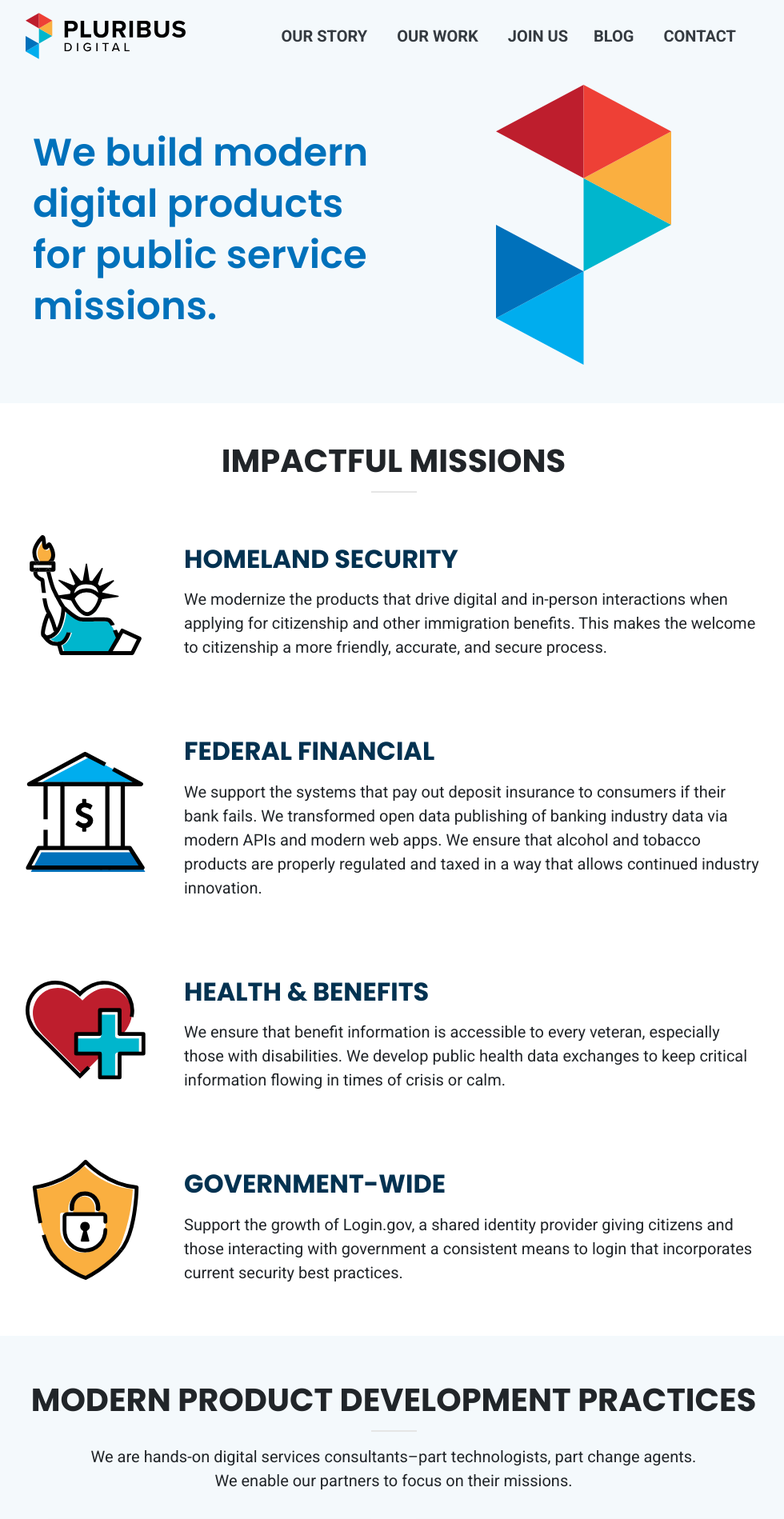
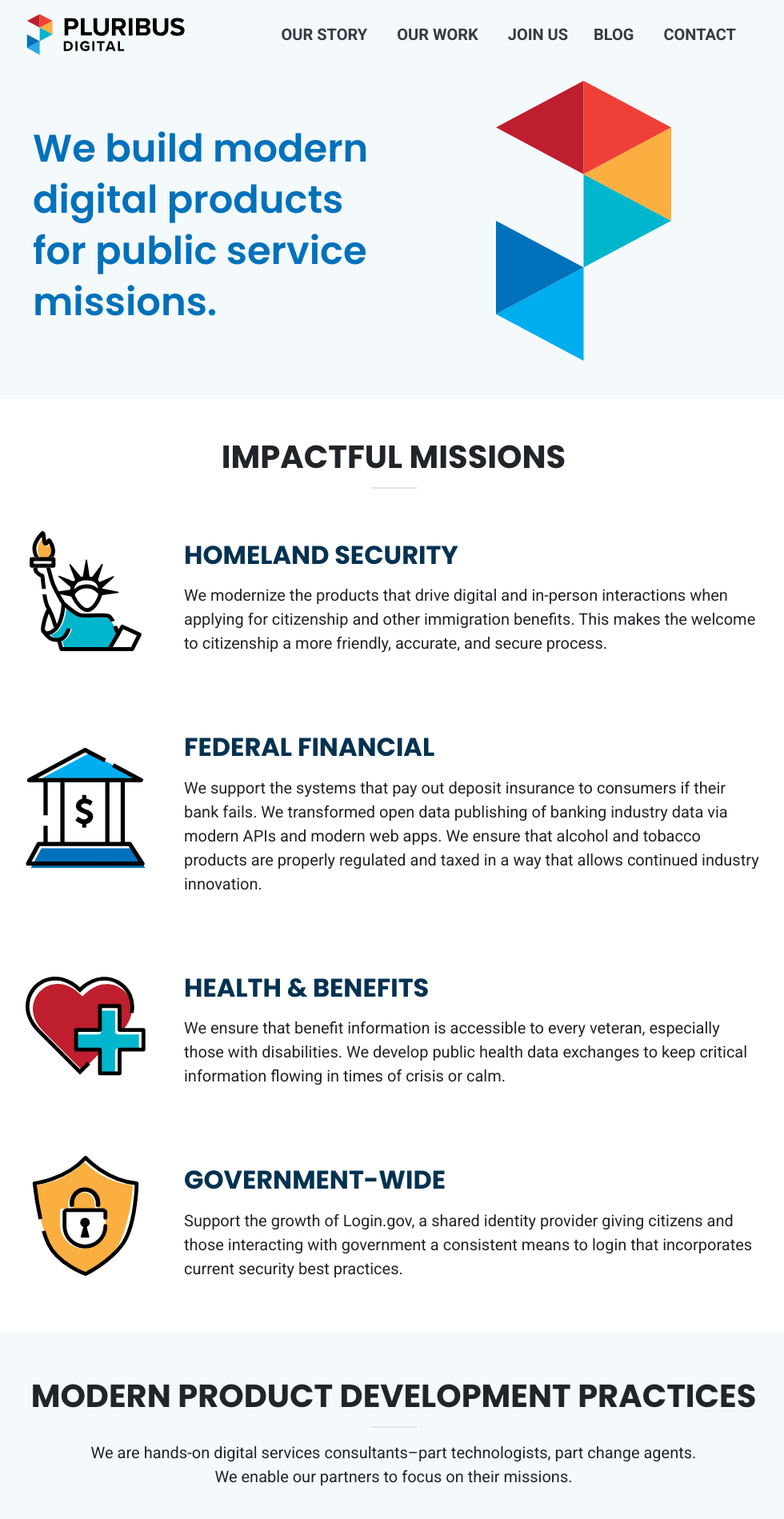
Before and after one commit to PluribusDigital/pluribusdigital-com, a Jekyll site: the page built from index.md, in a window 1280 px wide. Shown: the top 1899 px of the page at 80% size, without its empty margins (148-1128 px from the left). Built offline with Jekyll 4.4.1, drawn with Linux system fonts in a browser that asks for light colours.

Commit message:
Logo update (#198)
* remove old logo (top wide logo)

* add new logo

```diff
--- a/_includes/template_header.html
+++ b/_includes/template_header.html
@@ -12,7 +12,7 @@
       <img
         src="/img/template/pluribusdigital-w.svg"
         alt="Pluribus Digital Logo"
-        style="width: 200px; height: 58px;"
+        style="width: 200px; height: 52px;"
       />
       </a>
     </h1>
```
Also changed, not shown: img/template/pluribusdigital-w.svg.
